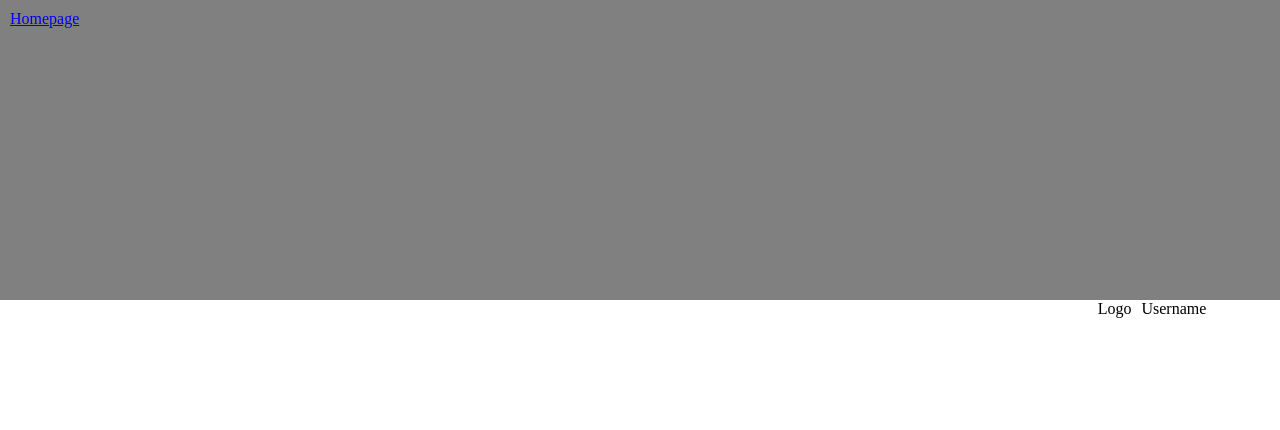
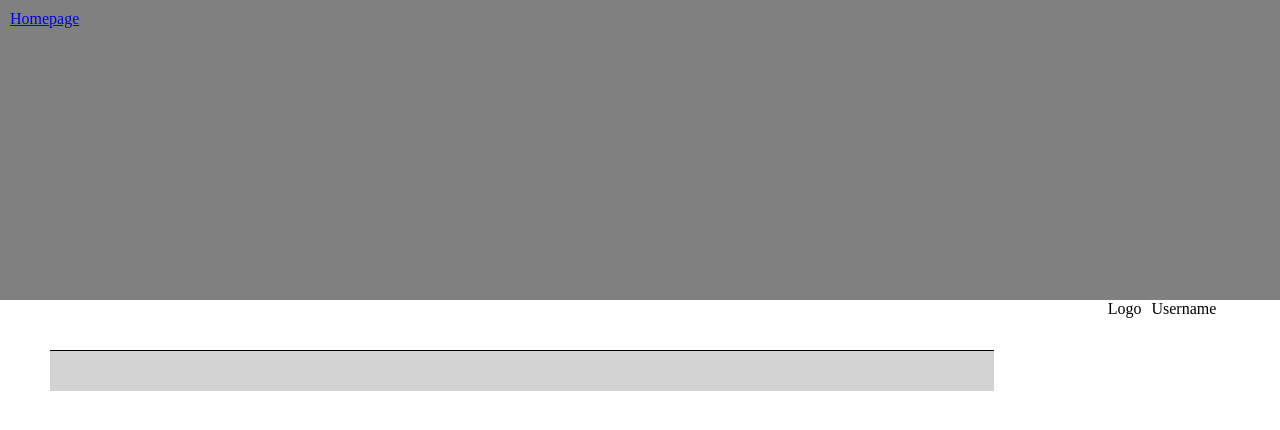
Before and after one commit to RomPiot/symfony_tp, a Symfony app: template templates/post/show.html.twig in a window 1280 px wide. Shown: the top 430 px of the page. Run offline with Twig, Linux system fonts and the light colour scheme; the template is opened without the code that fills it, so the values that code supplies are empty; some libraries are stand-ins or nearby versions.

Commit message:
update show post with his comments

```diff
--- a/public/style.css
+++ b/public/style.css
@@ -22,6 +22,7 @@
 
 .main-content {
     width: 80%;
+    padding: 20px 50px;
 }
 
 .sidebar {
@@ -33,7 +34,7 @@
     -webkit-border-radius: 5px;
     -moz-border-radius: 5px;
     border-radius: 5px;
-    margin: 10px 5px;
+    margin: 10px 0px;
     padding: 0 10px;
 }
 
@@ -71,3 +72,19 @@
     top: 10px;
     left: 10px;
 }
+
+.all-comments {
+    border-top: 1px solid black;
+    height: 100%;
+    margin-top: 30px;
+    padding: 20px 0;
+    background-color: #d3d3d3;
+}
+
+.one-comment {
+    border: 1px solid black;
+    border-radius: 3px;
+    margin: 10px;
+    padding: 0 10px;
+    background-color: white;
+}
--- a/templates/post/show.html.twig
+++ b/templates/post/show.html.twig
@@ -6,7 +6,15 @@
             <p class="post-content">{{ post.content }}</p>
         </div>
 
-    {{ dump(comments) }}
+    <div class="all-comments">
+        {% for comment in comments %}
+            <div class="one-comment">
+                <p>De {{ comment.author.name }} {{ comment.author.lastname }}, le {{ comment.createdAt|date('d-m-Y') }} à {{ comment.createdAt|date('H:i') }}</p>
+                <p>{{ comment.content }}</p>
+            </div>
+        {% endfor %}
+    </div>
+
 {% endblock %}
 
 {% block body %}
```
Also changed, not shown: sqlite.db, 1 other file.
